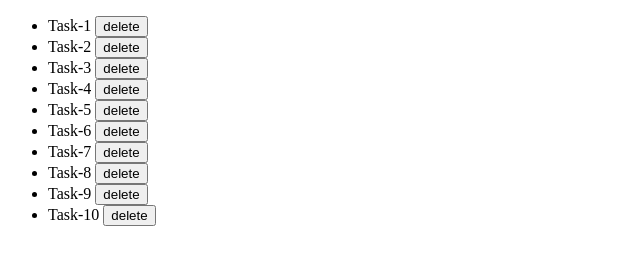
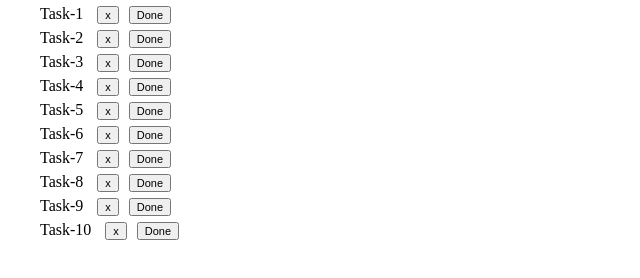
Before and after one commit to Bartosz-Michalski/samuraj-programowania, a plain HTML site: page exercise1/index.html in a window 1280 px wide. Shown: the whole page, without its empty margins (0-640 px from the left). Drawn offline with Linux system fonts and the light colour scheme.

Commit message:
Ex1 - done

```diff
--- a/exercise1/index.html
+++ b/exercise1/index.html
@@ -5,19 +5,23 @@
     <meta http-equiv="X-UA-Compatible" content="IE=edge" />
     <meta name="viewport" content="width=device-width, initial-scale=1.0" />
     <title>Samuraj-project12-exercise1</title>
+    <link rel="stylesheet" href="main.css" />
   </head>
   <body>
     <ul>
-      <li>Task-1 <button class="delete">delete</button></li>
-      <li>Task-2 <button class="delete">delete</button></li>
-      <li>Task-3 <button class="delete">delete</button></li>
-      <li>Task-4 <button class="delete">delete</button></li>
-      <li>Task-5 <button class="delete">delete</button></li>
-      <li>Task-6 <button class="delete">delete</button></li>
-      <li>Task-7 <button class="delete">delete</button></li>
-      <li>Task-8 <button class="delete">delete</button></li>
-      <li>Task-9 <button class="delete">delete</button></li>
-      <li>Task-10 <button class="delete">delete</button></li>
+      <li>Task-1 <button class="delete">x</button><button class="done">Done</button></li>
+      <!-- <li data-key="1">
+        Task-1 <button data-key="1">x</button><button data-key="1">Done</button>
+      </li> -->
+      <li>Task-2 <button class="delete">x</button><button class="done">Done</button></li>
+      <li>Task-3 <button class="delete">x</button><button class="done">Done</button></li>
+      <li>Task-4 <button class="delete">x</button><button class="done">Done</button></li>
+      <li>Task-5 <button class="delete">x</button><button class="done">Done</button></li>
+      <li>Task-6 <button class="delete">x</button><button class="done">Done</button></li>
+      <li>Task-7 <button class="delete">x</button><button class="done">Done</button></li>
+      <li>Task-8 <button class="delete">x</button><button class="done">Done</button></li>
+      <li>Task-9 <button class="delete">x</button><button class="done">Done</button></li>
+      <li>Task-10 <button class="delete">x</button><button class="done">Done</button></li>
     </ul>
     <script src="main.js"></script>
   </body>
--- /dev/null
+++ b/exercise1/main.css
@@ -0,0 +1,15 @@
+* {
+  margin: 0;
+}
+
+li {
+  margin: 5px 0;
+  list-style: none;
+}
+
+.delete,
+.done {
+  margin-left: 10px;
+  font-size: 11px;
+  font-weight: 500;
+}
--- a/exercise1/main.js
+++ b/exercise1/main.js
@@ -0,0 +1,22 @@
+const removeTask = (e) => {
+  e.target.parentNode.remove();
+
+  //   const index = e.target.dataset.key;
+  //   document.querySelector(`li[data-key="${index}"]`).remove()
+};
+
+document
+  .querySelectorAll(".delete")
+  .forEach((item) => item.addEventListener("click", removeTask));
+
+//   document
+//     .querySelectorAll("button[data-key]")
+//     .forEach((item) => item.addEventListener("click", removeTask));
+
+const lineThroughTask = (e) => {
+  e.target.parentNode.style.textDecoration = "line-through";
+};
+
+document
+  .querySelectorAll(".done")
+  .forEach((item) => item.addEventListener("click", lineThroughTask));
```
